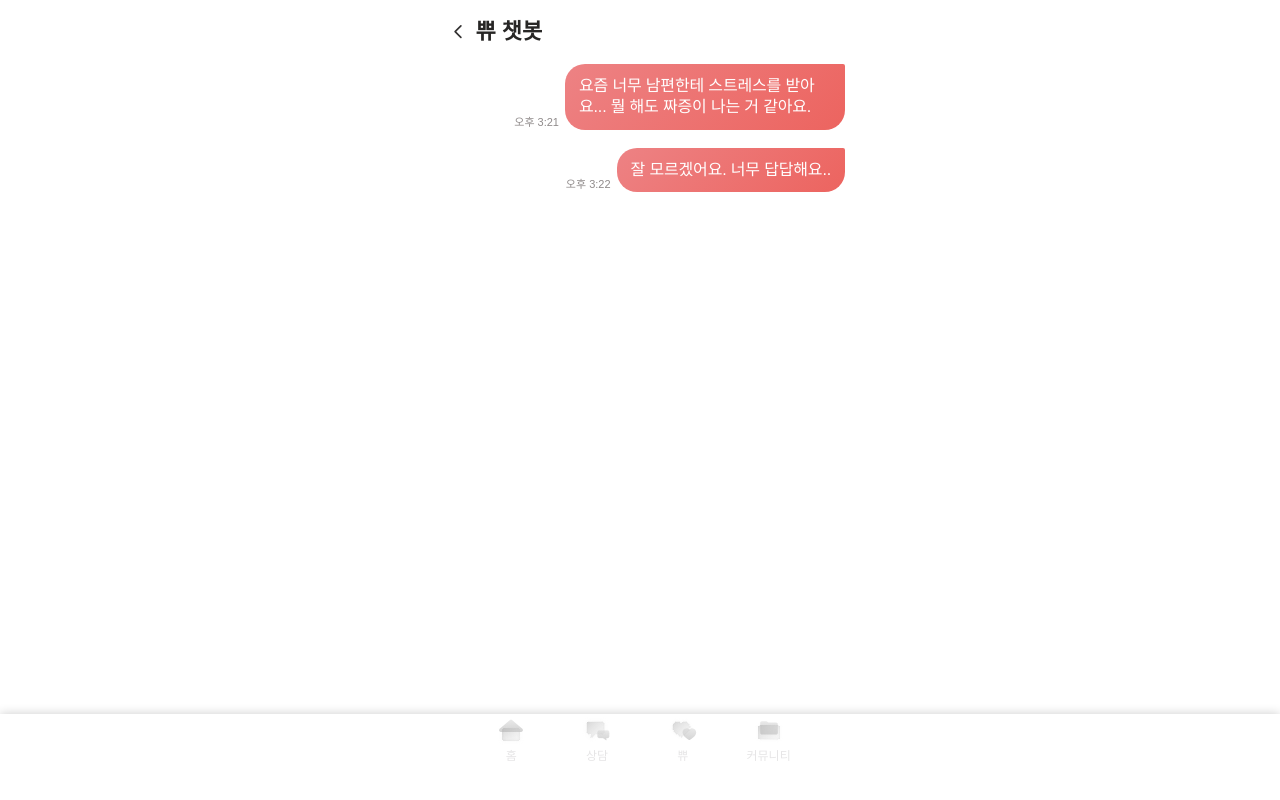
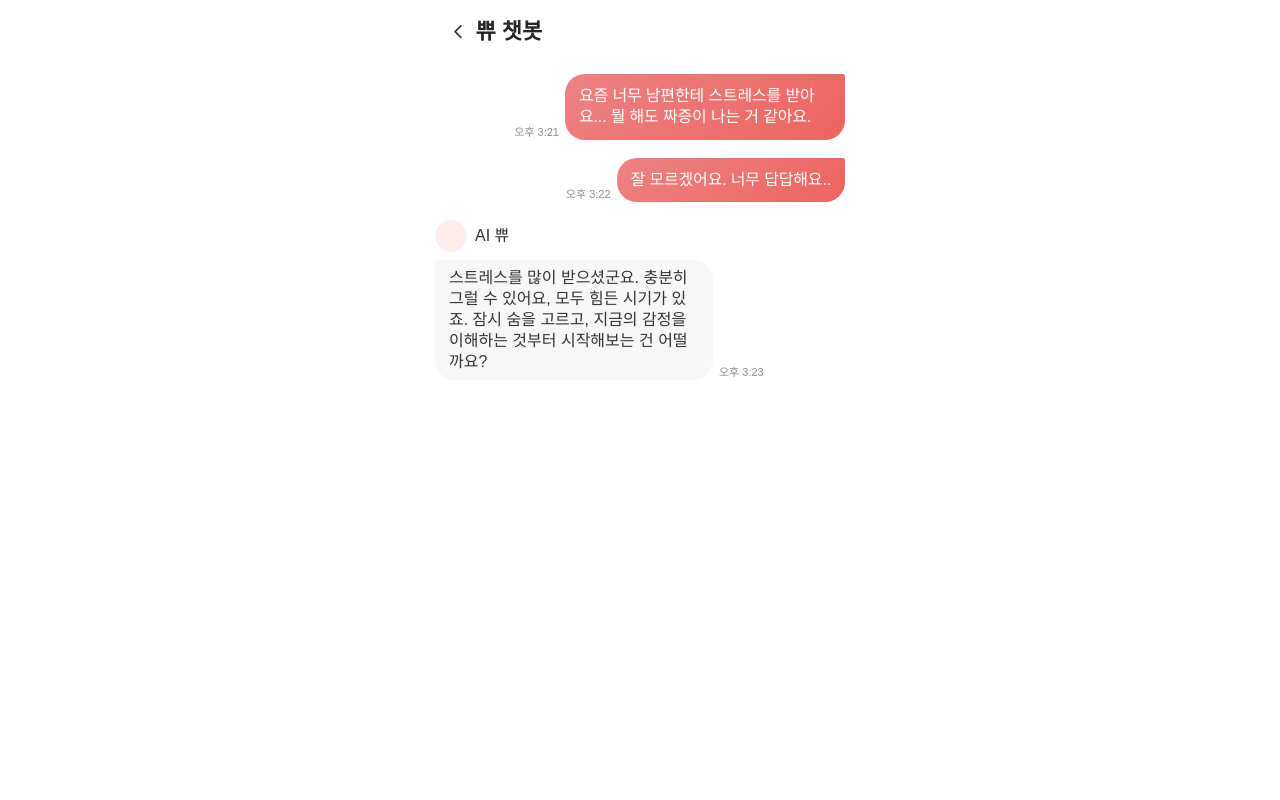
Before and after one commit to KDT-2024-FirstStep-Team/first-step-frontend, a React (Vite) app: page /counselor-chatbot in a window 1280 px wide. Built offline with nearby package versions, Linux system fonts and the light colour scheme; a web font is replaced by a local one.

Commit message:
feat: OtherChat 컴포넌트 구현

```diff
--- /dev/null
+++ b/src/components/OtherChat.tsx
@@ -0,0 +1,126 @@
+import React from 'react';
+
+interface OtherChatProps {
+  message?: string;
+  time: string;
+  name?: string;
+  avatar?: string | null;
+  image?: string | null;
+}
+
+const OtherChat: React.FC<OtherChatProps> = ({
+  message = '',
+  time,
+  name = '상대방',
+  avatar = null,
+  image = null,
+}) => {
+  const defaultAvatar = '/icons/profile.svg';
+
+  return (
+    <div style={styles.messageWrapper}>
+      <div style={styles.messageProfile}>
+        <img
+          src={avatar || defaultAvatar}
+          alt="프로필 이미지"
+          style={styles.messageOtherLogo}
+        />
+        <div style={styles.messageTextLabel}>{name}</div>
+      </div>
+      <div style={styles.messageContent}>
+        <div style={styles.messageRow}>
+          <div style={styles.messageOther}>
+            {image ? (
+              <img src={image} alt="이미지" style={styles.messageImage} />
+            ) : (
+              <div style={styles.messageText}>{message}</div>
+            )}
+          </div>
+          <div style={styles.messageTime}>{time}</div>
+        </div>
+      </div>
+    </div>
+  );
+};
+
+const styles = {
+  messageWrapper: {
+    display: 'flex',
+    flexDirection: 'column',
+    alignItems: 'flex-start',
+    marginBottom: '18px',
+    marginLeft: '20px',
+    position: 'relative',
+    maxWidth: '100%',
+  } as React.CSSProperties,
+
+  messageProfile: {
+    display: 'flex',
+    alignItems: 'center',
+    marginBottom: '8px',
+  } as React.CSSProperties,
+
+  messageOtherLogo: {
+    width: '32px',
+    height: '32px',
+    marginRight: '8px',
+    borderRadius: '50%',
+  } as React.CSSProperties,
+
+  messageTextLabel: {
+    color: 'var(--gr30)',
+    fontSize: '16px',
+    fontWeight: 500,
+    lineHeight: '100%',
+  } as React.CSSProperties,
+
+  messageContent: {
+    display: 'flex',
+    flexDirection: 'column',
+    alignItems: 'flex-start',
+    position: 'relative',
+  } as React.CSSProperties,
+
+  messageRow: {
+    display: 'flex',
+    alignItems: 'flex-end',
+    flexWrap: 'wrap',
+  } as React.CSSProperties,
+
+  messageOther: {
+    display: 'inline-block',
+    borderRadius: '2px 20px 20px 20px',
+    background: 'var(--gr90)',
+    color: 'var(--gr100)',
+    padding: '8px 14px',
+    marginRight: '6px',
+    maxWidth: '278px',
+    wordWrap: 'break-word',
+  } as React.CSSProperties,
+
+  messageText: {
+    color: 'var(--gr30)',
+    fontSize: '16px',
+    fontWeight: 400,
+    lineHeight: '130%',
+  } as React.CSSProperties,
+
+  messageImage: {
+    maxWidth: '100%',
+    maxHeight: '200px',
+    borderRadius: '8px',
+    marginTop: '5px',
+  } as React.CSSProperties,
+
+  messageTime: {
+    color: 'var(--gr50)',
+    fontSize: '11px',
+    fontWeight: 400,
+    lineHeight: '100%',
+    alignSelf: 'flex-end',
+    marginBottom: '2px',
+    whiteSpace: 'nowrap',
+  } as React.CSSProperties,
+};
+
+export default OtherChat;
--- a/src/main.tsx
+++ b/src/main.tsx
@@ -19,7 +19,8 @@ const Root = () => {
     '/password',
     '/buy',
     '/myheart',
-    '/mypage'
+    '/mypage',
+    '/counselor-chatbot',
   ]; // 네비바 숨길 경로 추가
 
   return (
--- a/src/pages/CounselorChatBot.tsx
+++ b/src/pages/CounselorChatBot.tsx
@@ -1,34 +1,62 @@
 import React from 'react';
 import BackHeader from '@/components/BackHeader';
 import Chat from '@/components/Chat';
+import OtherChat from '@/components/OtherChat';
 
 const CounselorChatBot: React.FC = () => {
   const messages = [
     {
+      type: 'user',
       time: '오후 3:21',
       message:
         '요즘 너무 남편한테 스트레스를 받아요... 뭘 해도 짜증이 나는 거 같아요.',
       image: null,
     },
     {
+      type: 'user',
       time: '오후 3:22',
       message: '잘 모르겠어요. 너무 답답해요..',
       image: null,
+    },
+    {
+      type: 'bot',
+      time: '오후 3:23',
+      message:
+        '스트레스를 많이 받으셨군요. 충분히 그럴 수 있어요, 모두 힘든 시기가 있죠. 잠시 숨을 고르고, 지금의 감정을 이해하는 것부터 시작해보는 건 어떨까요?',
+      image: null,
+      name: 'AI 쀼',
+      avatar: '/icons/profile.svg',
     },
   ];
 
   return (
     <>
       <BackHeader title="쀼 챗봇" />
-      <main className="content">
-        {messages.map((msg, index) => (
+      <main className="content" style={{ marginTop: '74px' }}>
+        {messages.map((msg, index) => {
+          if (msg.type === 'user') {
+            return (
               <Chat
                 key={index}
                 time={msg.time}
                 message={msg.message}
                 image={msg.image}
               />
-        ))}
+            );
+          } else if (msg.type === 'bot') {
+            return (
+              <OtherChat
+                key={index}
+                time={msg.time}
+                message={msg.message}
+                image={msg.image}
+                name={msg.name}
+                avatar={msg.avatar}
+              />
+            );
+          }
+          return null;
+        })}
       </main>
     </>
   );
```
Also changed, not shown: public/icons/profile.svg (added). Lines whose indentation alone changed are shown as unchanged.
